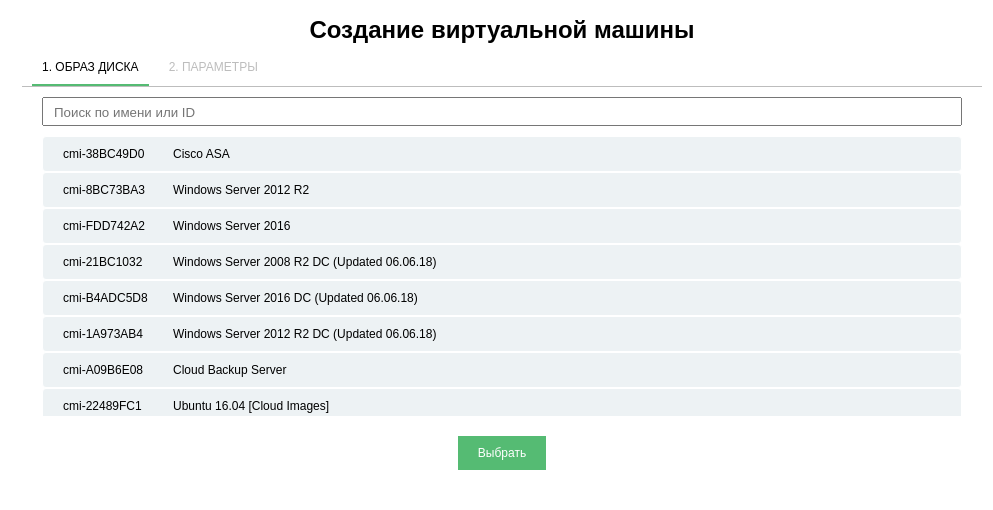
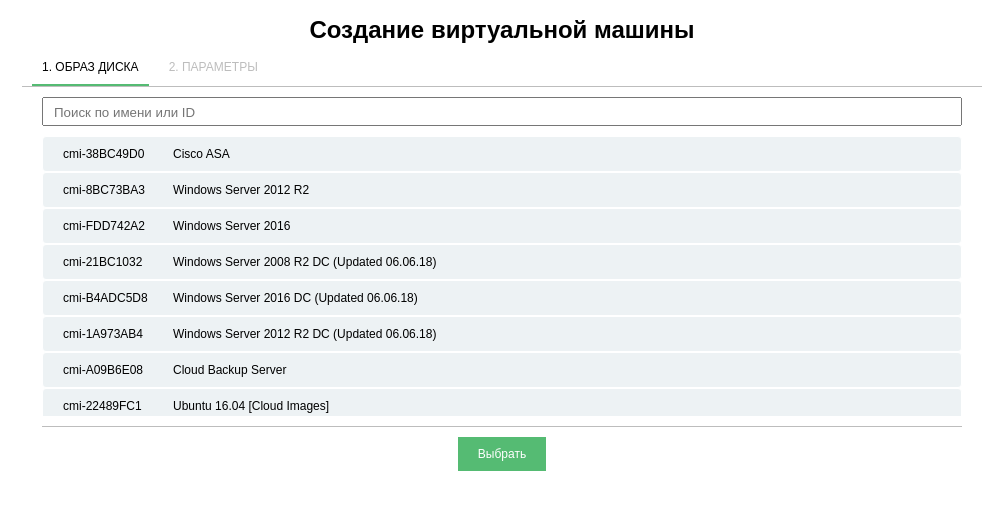
Before and after one commit to andrewosipov/croc, a React (Create React App) app: page /step1 in a window 1280 px wide. Shown: the top 510 px of the page, without its empty margins (138-1131 px from the left). Built offline with nearby package versions, Linux system fonts and the light colour scheme.

Commit message:
add border-top and padding to Button-container

```diff
--- a/src/styles/Button.css
+++ b/src/styles/Button.css
@@ -2,7 +2,9 @@
     display: flex;
     justify-content: center;
     flex-wrap: wrap;
-    margin: 20px 0 0 0;
+    margin: 10px 0 0 0;
+    padding: 10px 0 0 0;
+    border-top: 1px solid #bdbdbd;
 }
 
 .Button {
```
